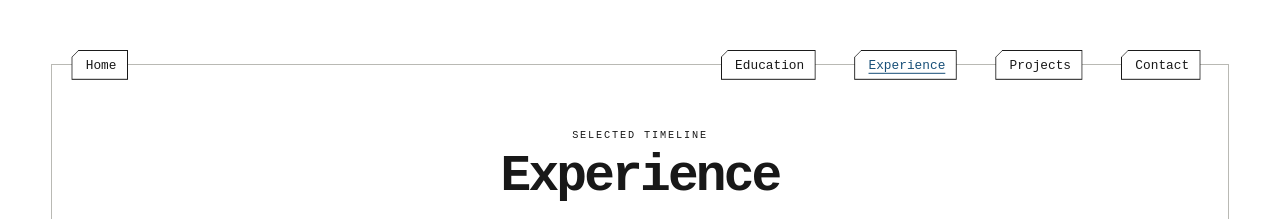
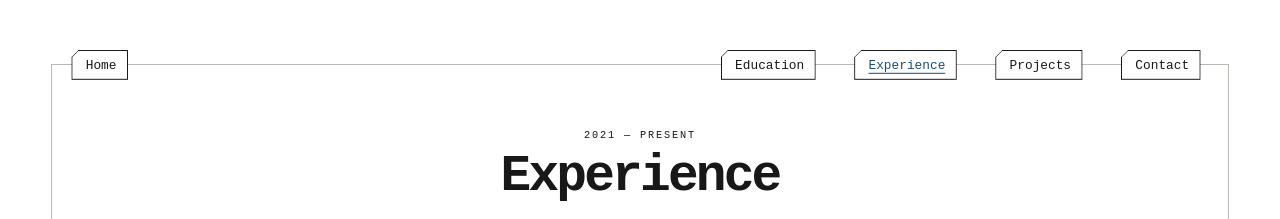
Before and after one commit to binaryBodhi/binaryBodhi.github.io, a React app: page / in a window 1280 px wide. Both pictures are taken after a click on the button "Experience". Shown: the top 219 px of the page. Built offline with nearby package versions, Linux system fonts and the light colour scheme; the HTML template or start-up script is replaced by a standard one.

Commit message:
feat: experience now shows timeline on eyebrow

```diff
--- a/src/themes/retro/RetroExperience.tsx
+++ b/src/themes/retro/RetroExperience.tsx
@@ -26,6 +26,26 @@ function formatPeriod(experience: Experience) {
   return `${formatDate(experience.period.start)} — ${end}`
 }
 
+function formatTimeline(experience: Experience[]) {
+  if (experience.length === 0) {
+    return null
+  }
+
+  const start = experience.reduce((earliest, item) =>
+    item.period.start < earliest ? item.period.start : earliest,
+  experience[0].period.start)
+
+  const isOngoing = experience.some((item) => !item.period.end)
+  const completedEnds = experience
+    .map((item) => item.period.end)
+    .filter((end): end is string => Boolean(end))
+  const latestEnd = completedEnds.reduce((latest, end) =>
+    end > latest ? end : latest,
+  completedEnds[0] ?? start)
+
+  return `${start.split("-")[0]} — ${isOngoing ? "Present" : latestEnd.split("-")[0]}`
+}
+
 function getOrganizationMark(organization: string) {
   return organization
     .replace(/\([^)]*\)/g, "")
@@ -38,10 +58,16 @@ function getOrganizationMark(organization: string) {
 }
 
 export function RetroExperience({ experience }: RetroExperienceProps) {
+  const timeline = formatTimeline(experience)
+
   return (
-    <section className="retro-experience" aria-labelledby="experience-title">
+    <section
+      className="retro-experience"
+      aria-labelledby="experience-title"
+      tabIndex={0}
+    >
       <header className="retro-experience-intro">
-        <p>Selected timeline</p>
+        {timeline && <p>{timeline}</p>}
         <h1 id="experience-title">Experience</h1>
       </header>
 
```
